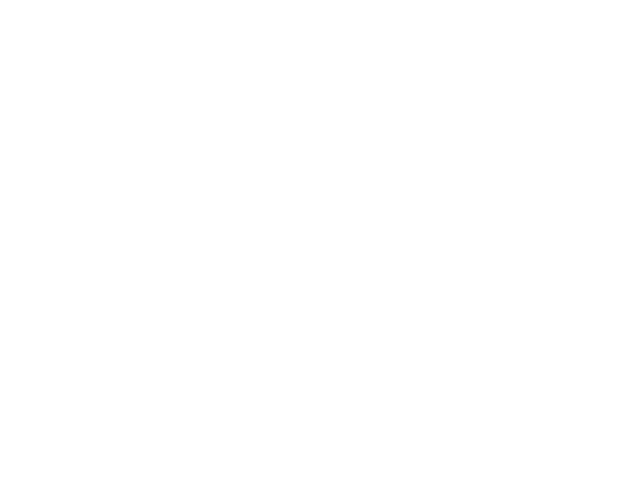
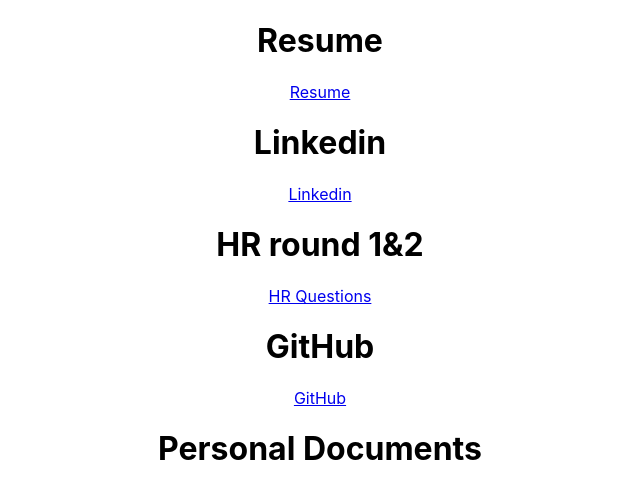
Before and after one commit to vishnusankar95/Portfolio, a React (Create React App) app: page / in a window 1280 px wide. Shown: the top 498 px of the page, without its empty margins (320-960 px from the left). Built offline with nearby package versions, Linux system fonts and the light colour scheme.

Commit message:
Portfolio Start

```diff
--- a/src/App.js
+++ b/src/App.js
@@ -4,6 +4,29 @@
 function App() {
   return (
     <div className="App">
+    <div>
+      <h1>Resume</h1>
+      <a href="https://drive.google.com/file/d/1vEgflgGh5p5JsWb0nvfq2FKTCu7SfM_l/view?usp=sharing">Resume</a>
+    </div>
+
+    <div>
+      <h1>Linkedin</h1>
+      <a href="https://www.linkedin.com/in/vishnu-sankar-855b72b4/">Linkedin</a>
+    </div>
+
+    <div>
+      <h1>HR round 1&2</h1>
+      <a href="https://docs.google.com/document/d/1v13bq2o0oRHDWPkQRzWug-ePuvoofIu3PwHbGeta9LY/edit?usp=sharing">HR Questions</a>
+    </div>
+
+    <div>
+      <h1>GitHub</h1>
+      <a href="https://github.com/vishnusankar95">GitHub</a>
+    </div>
+
+    <div>
+      <h1>Personal Documents</h1>
+    </div>
 
     </div>
   );
```
